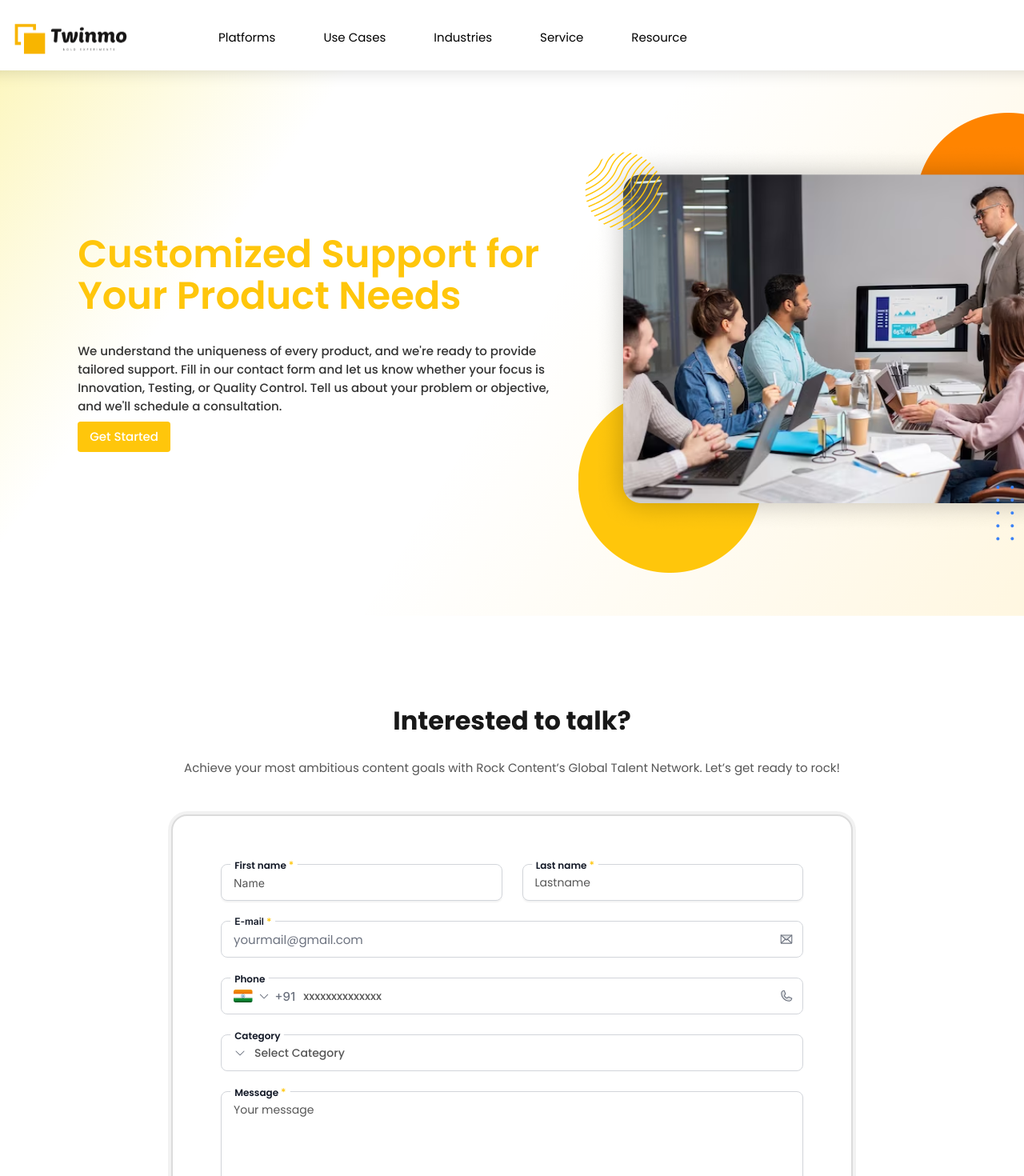
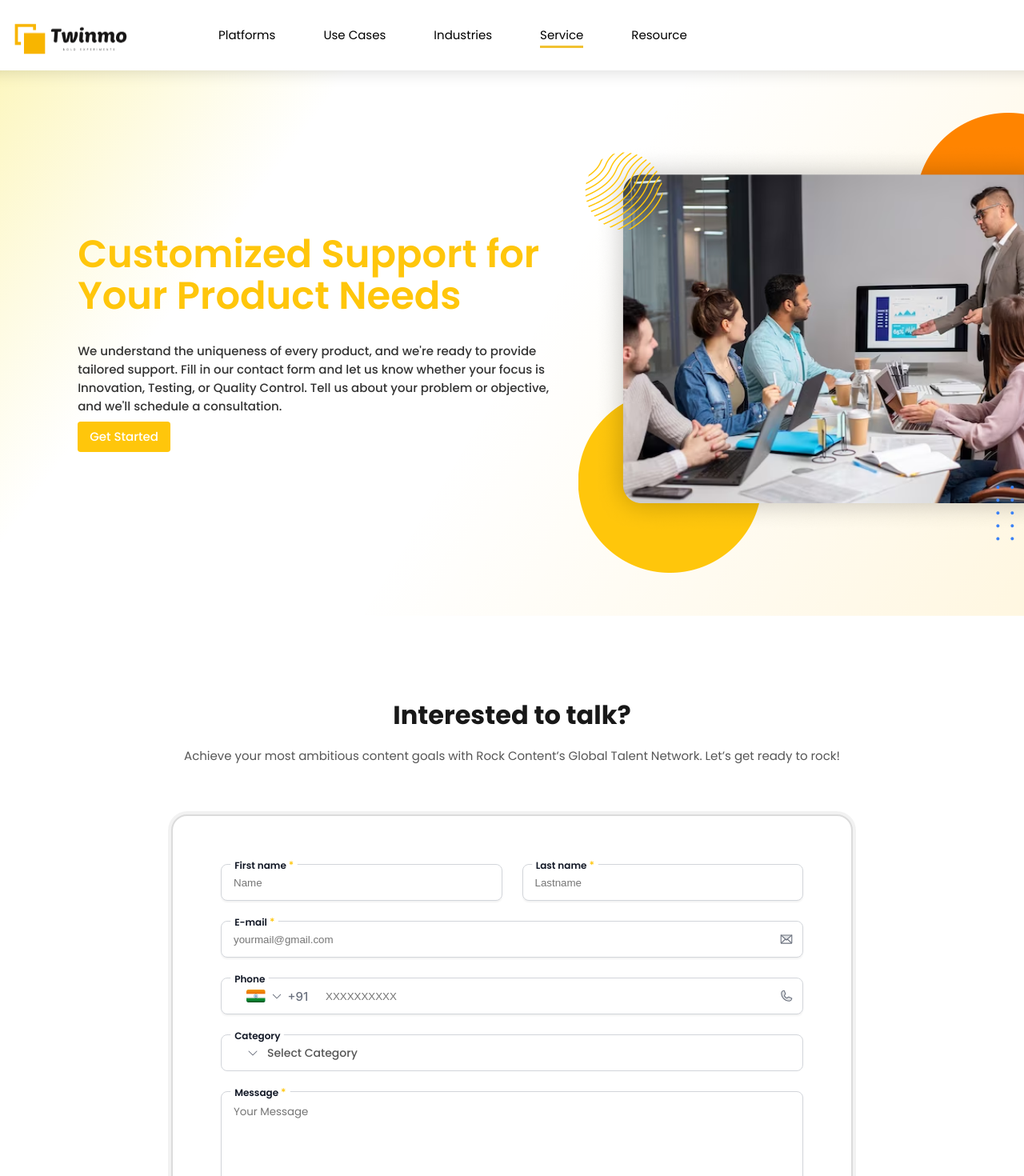
Before and after one commit to Testrunz/twinmo, a React (Create React App) app: page /services in a window 1280 px wide. Shown: the top 1470 px of the page at 80% size. Built offline with nearby package versions, Linux system fonts and the light colour scheme.

Commit message:
Changed header highlight

```diff
--- a/src/pages/Industries.js
+++ b/src/pages/Industries.js
@@ -203,14 +203,32 @@ const Industries = () => {
                 className="twinmo2"
                 onClick={onClickUsecase}
                 style={{ cursor: "pointer" }}
-                style={{ cursor: "pointer" }}
               >
                 Use Cases
               </div>
             </div>
             <div className="button-hover-line10">
-              <div className="twinmo2" style={{ cursor: "pointer" }}>
+            <div
+                className="digital-experimentation"
+                style={{
+                  cursor: "pointer",
+                  position: "relative",
+                  display: "inline-block",
+                  paddingBottom: "5px",
+                }}
+              >
                 Industries
+                <div
+                  className="underline"
+                  style={{
+                    position: "absolute",
+                    left: 0,
+                    bottom: 0,
+                    width: "100%",
+                    height: "3px",
+                    backgroundColor: "#F1C232",
+                  }}
+                ></div>
               </div>
             </div>
             <div className="button-hover-line10">
--- a/src/pages/LandingPage.css
+++ b/src/pages/LandingPage.css
@@ -483,3 +483,6 @@
   color: var(--heading-color);
   font-family: var(--h3);
 }
+.active {
+  text-decoration: underline;
+}
--- a/src/pages/Platforms.js
+++ b/src/pages/Platforms.js
@@ -226,8 +226,8 @@ const Platforms = () => {
         </div>
       </div>
       <div className="frame-parent34">
-          <div className="digital-experimentation">
-            <b>Platforms</b>
+        <div className="digital-experimentation">
+          <b>Platforms</b>
         </div>
         <div className="frame-parent35">
           <div className="rectangle-parent7">
@@ -309,9 +309,25 @@ const Platforms = () => {
             <div className="button-hover-line20">
               <div
                 className="digital-experimentation"
-                style={{ cursor: "pointer" }}
+                style={{
+                  cursor: "pointer",
+                  position: "relative",
+                  display: "inline-block",
+                  paddingBottom: "5px",
+                }}
               >
                 Platforms
+                <div
+                  className="underline"
+                  style={{
+                    position: "absolute",
+                    left: 0,
+                    bottom: 0,
+                    width: "100%",
+                    height: "3px",
+                    backgroundColor: "#F1C232",
+                  }}
+                ></div>
               </div>
             </div>
             <div className="button-hover-line20">
--- a/src/pages/Resource.js
+++ b/src/pages/Resource.js
@@ -113,7 +113,28 @@ const Resource = () => {
               </div>
             </div>
             <div className="button-hover-line">
-              <div className="twinmo">Resource</div>
+              <div
+                className="digital-experimentation"
+                style={{
+                  cursor: "pointer",
+                  position: "relative",
+                  display: "inline-block",
+                  paddingBottom: "5px",
+                }}
+              >
+                Resource
+                <div
+                  className="underline"
+                  style={{
+                    position: "absolute",
+                    left: 0,
+                    bottom: 0,
+                    width: "100%",
+                    height: "3px",
+                    backgroundColor: "#F1C232",
+                  }}
+                ></div>
+              </div>
             </div>
           </div>
         </div>
@@ -227,10 +248,9 @@ const Resource = () => {
           </div>
         </div>
         <div className="privacy-policy-parent">
-          <div
-            className="privacy-policy"
-            onClick={onPrivacyPolicyClick}
-          >Privacy Policy | </div>
+          <div className="privacy-policy" onClick={onPrivacyPolicyClick}>
+            Privacy Policy |{" "}
+          </div>
           <div className="terms-of-service">Terms of Service | </div>
           <div className="cookie-policy" onClick={onCookiePolicyTextClick}>
             Cookie Policy
--- a/src/pages/Services.css
+++ b/src/pages/Services.css
@@ -67,7 +67,7 @@
   height: 704.25px;
   color: var(--primar-yellow);
 }
-.interested-to-talk {
+/* .interested-to-talk {
   position: relative;
 }
 .interested-to-talk-wrapper {
@@ -76,7 +76,7 @@
   padding: var(--padding-5xs-5);
   align-items: center;
   justify-content: center;
-}
+} */
 .achieve-your-most {
   position: relative;
   font-size: var(--font-size-mini);
@@ -115,25 +115,23 @@
   border: 1px solid var(--input-border-color);
   box-sizing: border-box;
   height: 46px;
+  padding: 15px;
 }
-.input-items-group,
+
 .input-items-group-wrapper {
   display: flex;
   flex-direction: row;
   align-items: center;
   justify-content: flex-start;
-}
-.input-items-group {
+  position: absolute;
+  top: 0;
+  left: 0;
+  height: 46px;
   width: 225px;
   padding: 0 var(--padding-base);
   box-sizing: border-box;
 }
-.input-items-group-wrapper {
-  position: absolute;
-  top: 0;
-  left: 0;
-  height: 46px;
-}
+
 .div,
 .title {
   position: relative;
@@ -392,6 +390,7 @@
   position: relative;
   line-height: 28px;
   font-weight: 600;
+  cursor: pointer;
 }
 .button10 {
   align-self: stretch;
@@ -407,6 +406,8 @@
   text-align: center;
   font-size: 28px;
   color: var(--mini-title-bg);
+  border: none;
+  cursor: pointer;
 }
 .contact-form,
 .header-item {
--- a/src/pages/Services.js
+++ b/src/pages/Services.js
@@ -76,12 +76,10 @@ const Services = () => {
               <div className="input">
                 <div className="input-title-section">
                   <div className="input-section">
-                    <div className="base-input-rounded-not-sel" />
-                    <div className="input-items-group-wrapper">
-                      <div className="input-items-group">
-                        <div className="interested-to-talk">Name</div>
-                      </div>
-                    </div>
+                    <input
+                      className="base-input-rounded-not-sel"
+                      placeholder="Name"
+                    ></input>
                     <div className="mini-title-contaier">
                       <div className="title">First name</div>
                       <div className="div">*</div>
@@ -92,13 +90,11 @@ const Services = () => {
               <div className="input1">
                 <div className="input-title-section">
                   <div className="input-section">
-                    <div className="base-input-rounded-not-sel" />
-                    <div className="input-items-group-wrapper">
-                      <div className="input-items-group">
-                        <div className="interested-to-talk">Lastname</div>
-                      </div>
-                    </div>
-                    <div className="mini-title-contaier1">
+                    <input
+                      className="base-input-rounded-not-sel"
+                      placeholder="Lastname"
+                    ></input>
+                    <div className="mini-title-contaier">
                       <div className="title">Last name</div>
                       <div className="div">*</div>
                     </div>
@@ -109,17 +105,13 @@ const Services = () => {
             <div className="input2">
               <div className="input-title-section">
                 <div className="input-section">
-                  <div className="base-input-rounded-not-sel2" />
-                  <div className="input-items-group-wrapper">
-                    <div className="input-items-group">
-                      <div className="interested-to-talk">
-                        yourmail@gmail.com
-                      </div>
-                    </div>
-                  </div>
-                  <div className="mini-title-contaier2">
+                  <input
+                    className="base-input-rounded-not-sel"
+                    placeholder="yourmail@gmail.com"
+                  ></input>
+                  <div className="mini-title-contaier">
                     <div className="title">E-mail</div>
-                    <div className="div2">*</div>
+                    <div className="div">*</div>
                   </div>
                   <div className="input-right-section">
                     <img
@@ -134,7 +126,12 @@ const Services = () => {
             <div className="input3">
               <div className="input-title-section">
                 <div className="input-section">
-                  <div className="base-input-rounded-not-sel2" />
+                  <input
+                    className="base-input-rounded-not-sel"
+                    style={{paddingLeft:"130px"}}
+                    placeholder="XXXXXXXXXX"
+                  >
+                  </input>
                   <div className="input-items-group-wrapper">
                     <div className="input-items-group3">
                       <div className="flag-container">
@@ -150,9 +147,9 @@ const Services = () => {
                         />
                         <div className="button9">+91</div>
                       </div>
-                      <div className="placeholder3">xxxxxxxxxxxxxx</div>
                     </div>
                   </div>
+
                   <div className="mini-title-contaier3">
                     <div className="title">Phone</div>
                   </div>
@@ -191,10 +188,11 @@ const Services = () => {
             <div className="input5">
               <div className="input-title-section">
                 <div className="input-section">
-                  <div className="base-input-rounded-not-sel5" />
-                  <div className="input-items-group5">
-                    <div className="interested-to-talk">Your message</div>
-                  </div>
+                <textarea
+                    className="base-input-rounded-not-sel"
+                    placeholder="Your Message"
+                    style={{height:"150px", fontFamily:"Poppins"}}
+                  ></textarea>
                   <div className="mini-title-contaier1">
                     <div className="title">Message</div>
                     <div className="div">*</div>
@@ -204,9 +202,9 @@ const Services = () => {
             </div>
           </div>
         </div>
-        <div className="button10">
+        <button className="button10">
           <div className="enter">Enter</div>
-        </div>
+        </button>
       </div>
       <div className="header1">
         <div className="header-item" />
@@ -246,8 +244,27 @@ const Services = () => {
               </div>
             </div>
             <div className="button-hover-line5">
-              <div className="interested-to-talk" style={{ cursor: "pointer" }}>
+              <div
+                className="digital-experimentation"
+                style={{
+                  cursor: "pointer",
+                  position: "relative",
+                  display: "inline-block",
+                  paddingBottom: "5px",
+                }}
+              >
                 Service
+                <div
+                  className="underline"
+                  style={{
+                    position: "absolute",
+                    left: 0,
+                    bottom: 0,
+                    width: "100%",
+                    height: "3px",
+                    backgroundColor: "#F1C232",
+                  }}
+                ></div>
               </div>
             </div>
             <div className="button-hover-line5">
--- a/src/pages/UseCases.js
+++ b/src/pages/UseCases.js
@@ -176,8 +176,27 @@ const UseCases = () => {
               </div>
             </div>
             <div className="button-hover-line15">
-              <div className="button27" style={{ cursor: "pointer" }}>
+            <div
+                className="digital-experimentation"
+                style={{
+                  cursor: "pointer",
+                  position: "relative",
+                  display: "inline-block",
+                  paddingBottom: "5px",
+                }}
+              >
                 Use Cases
+                <div
+                  className="underline"
+                  style={{
+                    position: "absolute",
+                    left: 0,
+                    bottom: 0,
+                    width: "100%",
+                    height: "3px",
+                    backgroundColor: "#F1C232",
+                  }}
+                ></div>
               </div>
             </div>
             <div className="button-hover-line15">
```
Also changed, not shown: 57 other files (tests, documents, lock files or other folders).
